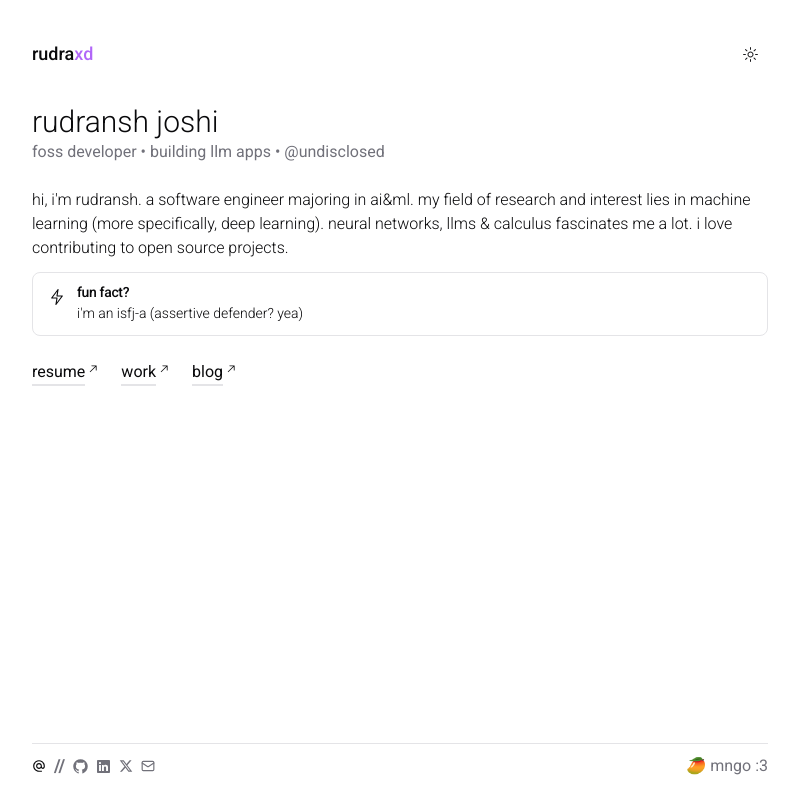
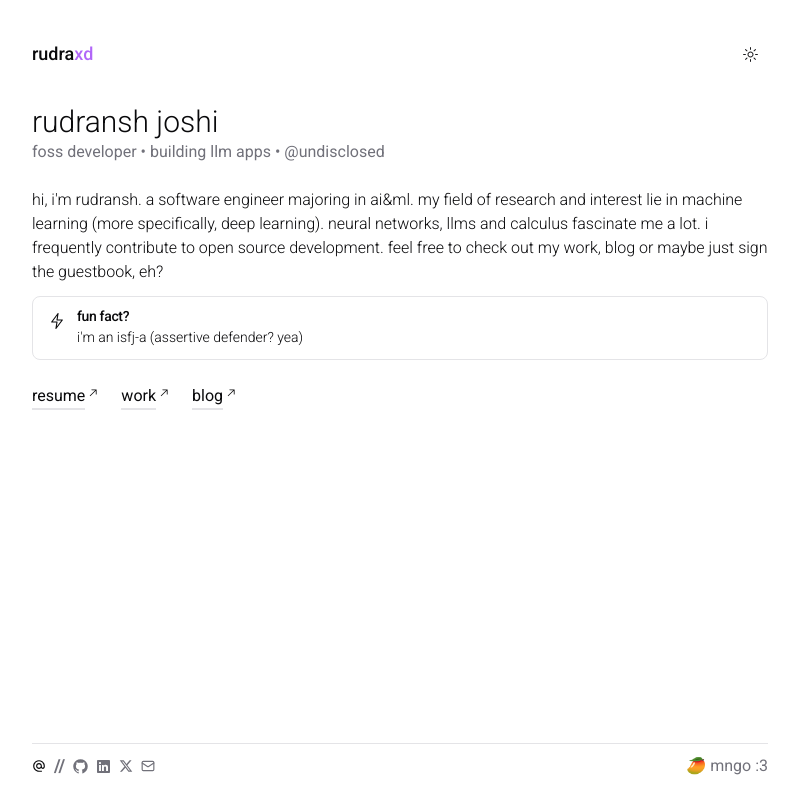
Before and after one commit to FireHead90544/w3, a Next.js app: page / in a window 1280 px wide. Shown: the whole page, without its empty margins (240-1039 px from the left). Built offline with nearby package versions, Linux system fonts and the light colour scheme.

Commit message:
chore: update grammar

```diff
--- a/app/page.tsx
+++ b/app/page.tsx
@@ -19,8 +19,9 @@ export default function Home() {
 			<AboutContainer>
 				<span>
 					hi, {"i'm"} rudransh. a software engineer majoring in {"ai&ml"}.
-					my field of research and interest lies in machine learning (more specifically, deep learning).
-					neural networks, llms & calculus fascinates me a lot. i love contributing to open source projects.
+					my field of research and interest lie in machine learning (more specifically, deep learning).
+					neural networks, llms and calculus fascinate me a lot. i frequently contribute to open source development.
+					feel free to check out my work, blog or maybe just sign the guestbook, eh?
 				</span>
 				<Alert>
 					<LightningBoltIcon className="h-4 w-4" />
```
